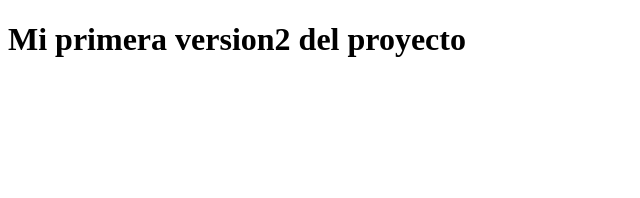
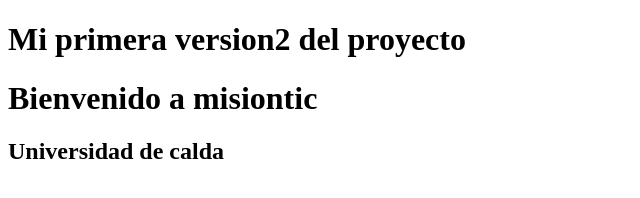
Before and after one commit to JAIDERGOMEZ28/HOSPITAL, a plain HTML site: page index.html in a window 1280 px wide. Shown: the whole page, without its empty margins (0-640 px from the left). Drawn offline with Linux system fonts and the light colour scheme.

Commit message:
Mi segundo repositorio de prueba

```diff
--- a/index.html
+++ b/index.html
@@ -9,4 +9,6 @@
 <body>
     <h1>Mi primera version2 del proyecto</h1>
 </body>
+<h1>Bienvenido a misiontic</h1>
+<h2>Universidad de calda</h2>
 </html>
```
